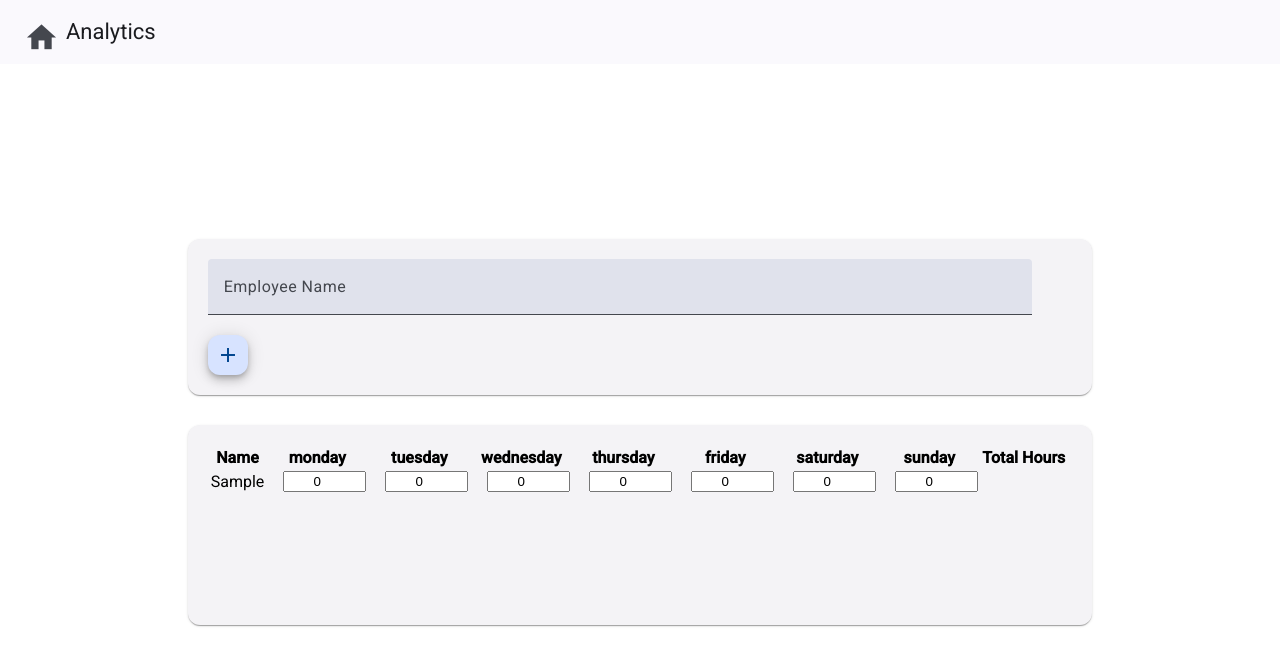
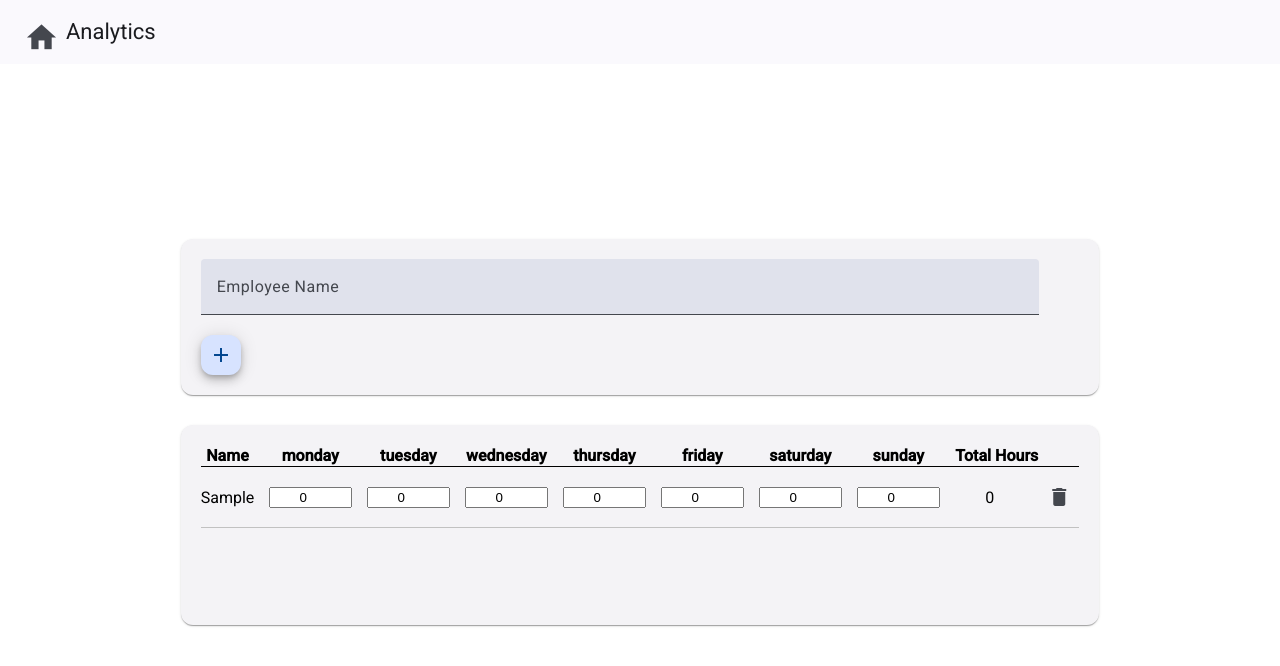
Before and after one commit to TannerGarner/hr-timesheet, an Angular app: page /timesheet in a window 1280 px wide. Both pictures are taken after typing "Sample" into the empty fields and a click on the button "add". Shown: the top 666 px of the page. Built offline with nearby package versions, Linux system fonts and the light colour scheme.

Commit message:
Add total hours calculation and display | Add deleteEmployee button and function | Add styles for form

```diff
--- a/src/app/components/timesheet/timesheet.component.html
+++ b/src/app/components/timesheet/timesheet.component.html
@@ -26,6 +26,12 @@
                         <td *ngFor="let day of weekdays">
                             <input type="number" [id]="day" [(ngModel)]="employee[day]" class="hours-input">
                         </td>
+                        <td class="total-cell">{{getTotalHours(employee)}}</td>
+                        <td>
+                            <button mat-icon-button (click)="deleteEmployee(i)">
+                                <mat-icon>delete</mat-icon>
+                            </button>
+                        </td>
                     </tr>
                 </tbody>
             </table>
--- a/src/app/components/timesheet/timesheet.component.ts
+++ b/src/app/components/timesheet/timesheet.component.ts
@@ -65,4 +65,12 @@
       return error;
     };
   }
+
+  getTotalHours(employee: Employee): number {
+    return employee.monday + employee.tuesday + employee.wednesday + employee.thursday + employee.friday + employee.saturday + employee.sunday;
   }
+
+  deleteEmployee(index: number): void {
+    this.employees.splice(index, 1);
+  }
+}
--- a/src/styles.scss
+++ b/src/styles.scss
@@ -8,3 +8,24 @@
     align-items: center;
     height: calc(100% - 64px);
 }
+
+table {
+    border-collapse: collapse;
+}
+
+th {
+    border-bottom: 1px solid black;
+
+    &:not(:first-child) {
+        padding-left: 15px;
+    }
+}
+
+td {
+    text-align: center;
+    padding: 10px 0px;
+}
+
+tr td {
+    border-bottom:1pt solid #C1C1C1;
+}
```
Lines whose indentation alone changed are shown as unchanged.
